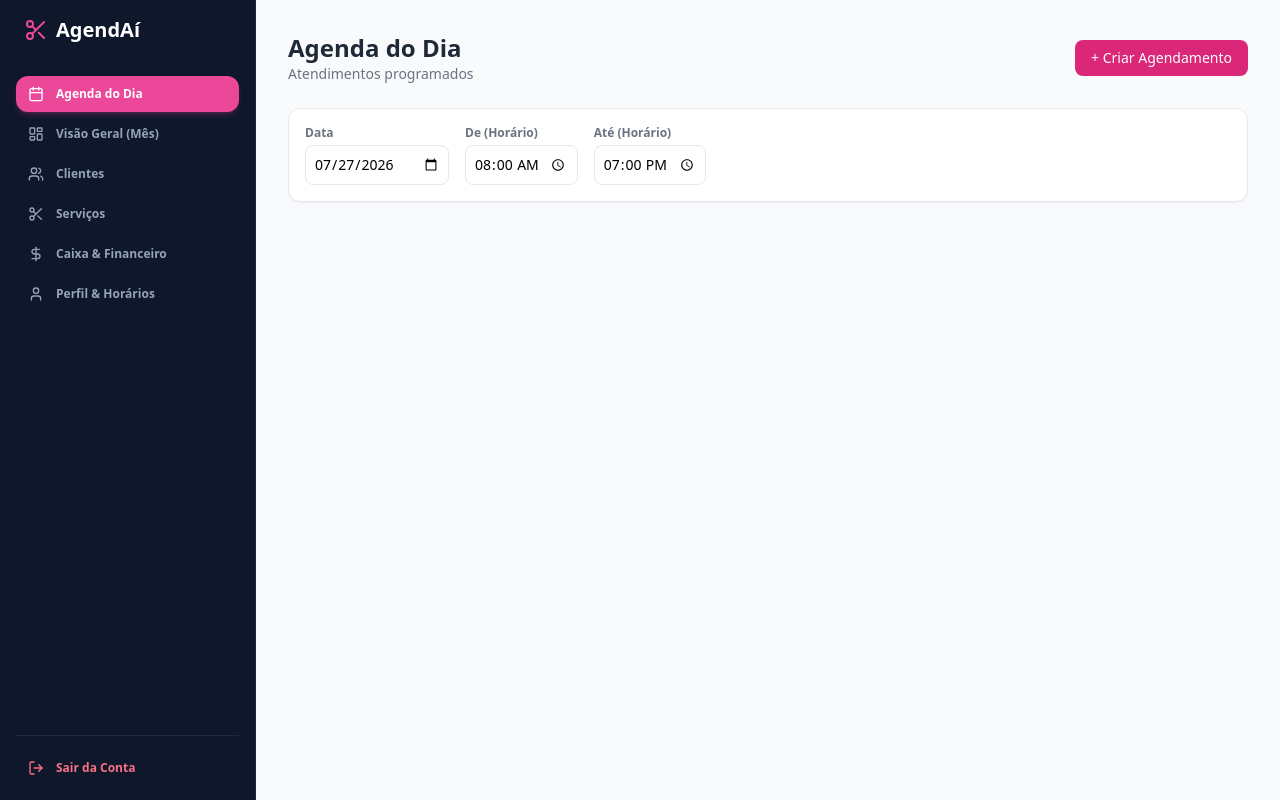
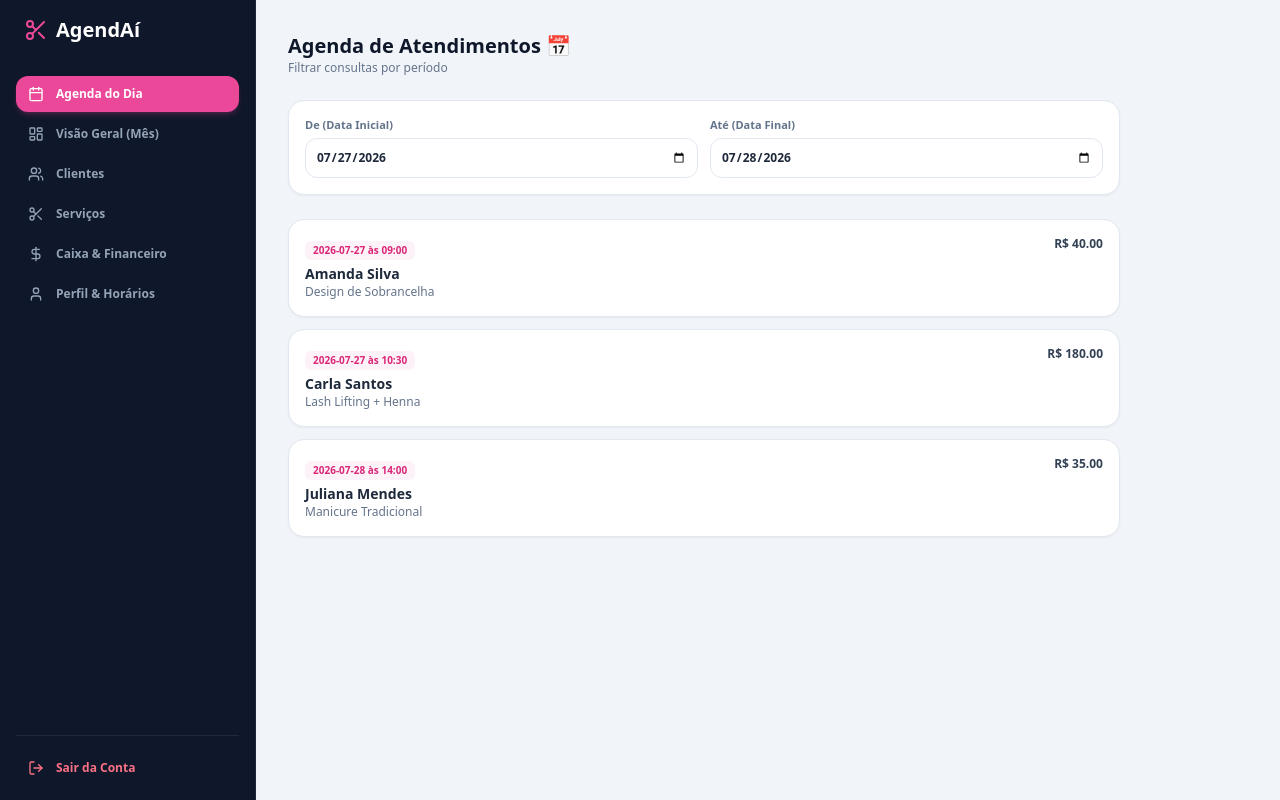
Before and after one commit to felipegdossantos8-glitch/agendai, a Next.js app: page /dashboard in a window 1280 px wide. Built offline with nearby package versions, Linux system fonts and the light colour scheme.

Commit message:
Update page.tsx

```diff
--- a/src/app/dashboard/page.tsx
+++ b/src/app/dashboard/page.tsx
@@ -1,165 +1,80 @@
 "use client";
-import { useState, useEffect } from "react";
+
+import { useState } from "react";
 import Sidebar from "@/components/Sidebar";
+import { Calendar as CalendarIcon, Clock, CheckCircle2, MessageSquare, Plus } from "lucide-react";
 
-export default function DashboardPage() {
-  const [dataFiltro, setDataFiltro] = useState(new Date().toISOString().split("T")[0]);
-  const [horaInicio, setHoraInicio] = useState("08:00");
-  const [horaFim, setHoraFim] = useState("19:00");
-  const [modalAgendar, setModalAgendar] = useState(false);
+export default function PainelAgenda() {
+  const [dataInicio, setDataInicio] = useState("2026-07-27");
+  const [dataFim, setDataFim] = useState("2026-07-28");
 
-  // Estados para o novo agendamento (Item 9)
-  const [clientes, setClientes] = useState<{ id: string; nome: string; telefone: string }[]>([]);
-  const [clienteSelecionado, setClienteSelecionado] = useState("");
-  const [novoNome, setNovoNome] = useState("");
-  const [novoTelefone, setNovoTelefone] = useState("");
-  const [horarioAgendamento, setHorarioAgendamento] = useState("09:00");
+  const [agendamentos] = useState([
+    { id: "1", data: "2026-07-27", cliente: "Amanda Silva", servico: "Design de Sobrancelha", horario: "09:00", valor: 40.0, telefone: "5511988888888" },
+    { id: "2", data: "2026-07-27", cliente: "Carla Santos", servico: "Lash Lifting + Henna", horario: "10:30", valor: 180.0, telefone: "5511977777777" },
+    { id: "3", data: "2026-07-28", cliente: "Juliana Mendes", servico: "Manicure Tradicional", horario: "14:00", valor: 35.0, telefone: "5511966666666" },
+  ]);
 
-  useEffect(() => {
-    const c = localStorage.getItem("agendai_clientes");
-    if (c) setClientes(JSON.parse(c));
-  }, []);
-
-  const handleCriarAgendamento = () => {
-    let nomeFinal = novoNome;
-    let telFinal = novoTelefone;
-
-    if (clienteSelecionado !== "novo") {
-      const cli = clientes.find((x) => x.id === clienteSelecionado);
-      if (cli) {
-        nomeFinal = cli.nome;
-        telFinal = cli.telefone;
-      }
-    } else {
-      if (!novoNome || !novoTelefone) return alert("Preencha nome e telefone do novo cliente.");
-      // Cadastra novo cliente automaticamente
-      const novo = { id: Date.now().toString(), nome: novoNome, telefone: novoTelefone };
-      const listaAtualizada = [...clientes, novo];
-      setClientes(listaAtualizada);
-      localStorage.setItem("agendai_clientes", JSON.stringify(listaAtualizada));
-    }
-
-    alert(`Agendamento criado para ${nomeFinal} às ${horarioAgendamento}`);
-    setModalAgendar(false);
-  };
+  const agendamentosFiltrados = agendamentos.filter(
+    (a) => a.data >= dataInicio && a.data <= dataFim
+  );
 
   return (
-    <div className="flex min-h-screen bg-gray-50">
+    <div className="flex min-h-screen bg-slate-100 text-slate-800">
       <Sidebar />
-      <main className="flex-1 p-8">
-        <div className="flex flex-col sm:flex-row sm:items-center justify-between gap-4 mb-6">
+      <main className="flex-1 p-4 md:p-8 overflow-y-auto max-w-4xl">
+        <header className="mb-6 flex justify-between items-center">
           <div>
-            <h1 className="text-2xl font-bold text-gray-800">Agenda do Dia</h1>
-            <p className="text-sm text-gray-500">Atendimentos programados</p>
+            <h1 className="text-xl font-bold text-slate-900">Agenda de Atendimentos 📅</h1>
+            <p className="text-xs text-slate-500">Filtrar consultas por período</p>
           </div>
-          <button
-            onClick={() => setModalAgendar(true)}
-            className="bg-pink-600 hover:bg-pink-700 text-white px-4 py-2 rounded-lg font-medium text-sm"
-          >
-            + Criar Agendamento
-          </button>
-        </div>
+        </header>
 
-        {/* Item 1: Filtros da Agenda com De - Até */}
-        <div className="bg-white p-4 rounded-xl shadow-sm border border-gray-200 mb-6 flex flex-wrap items-center gap-4">
-          <div>
-            <label className="block text-xs font-semibold text-gray-500 mb-1">Data</label>
+        {/* Filtro por Intervalo: Data De - Até */}
+        <div className="bg-white p-4 rounded-2xl border border-slate-200 shadow-sm mb-6 flex flex-wrap items-center gap-3">
+          <div className="flex-1 min-w-[130px]">
+            <label className="block text-[11px] font-bold text-slate-500 mb-1">De (Data Inicial)</label>
             <input
               type="date"
-              value={dataFiltro}
-              onChange={(e) => setDataFiltro(e.target.value)}
-              className="p-2 border rounded-lg text-sm"
+              value={dataInicio}
+              onChange={(e) => setDataInicio(e.target.value)}
+              className="w-full p-2.5 rounded-xl border border-slate-200 text-xs font-semibold focus:outline-none focus:border-pink-500"
             />
           </div>
-          <div>
-            <label className="block text-xs font-semibold text-gray-500 mb-1">De (Horário)</label>
+
+          <div className="flex-1 min-w-[130px]">
+            <label className="block text-[11px] font-bold text-slate-500 mb-1">Até (Data Final)</label>
             <input
-              type="time"
-              value={horaInicio}
-              onChange={(e) => setHoraInicio(e.target.value)}
-              className="p-2 border rounded-lg text-sm"
-            />
-          </div>
-          <div>
-            <label className="block text-xs font-semibold text-gray-500 mb-1">Até (Horário)</label>
-            <input
-              type="time"
-              value={horaFim}
-              onChange={(e) => setHoraFim(e.target.value)}
-              className="p-2 border rounded-lg text-sm"
+              type="date"
+              value={dataFim}
+              onChange={(e) => setDataFim(e.target.value)}
+              className="w-full p-2.5 rounded-xl border border-slate-200 text-xs font-semibold focus:outline-none focus:border-pink-500"
             />
           </div>
         </div>
 
-        {/* Modal Item 9: Agendamento para cliente existente ou novo */}
-        {modalAgendar && (
-          <div className="fixed inset-0 bg-black/40 flex items-center justify-center p-4">
-            <div className="bg-white rounded-xl p-6 w-full max-w-md space-y-4">
-              <h2 className="text-lg font-bold text-gray-800">Novo Agendamento</h2>
-
-              <div>
-                <label className="block text-xs font-medium text-gray-600 mb-1">Cliente</label>
-                <select
-                  value={clienteSelecionado}
-                  onChange={(e) => setClienteSelecionado(e.target.value)}
-                  className="w-full p-2 border rounded-lg text-sm"
-                >
-                  <option value="">Selecione um cliente...</option>
-                  <option value="novo">+ Novo Cliente (Cadastrar na hora)</option>
-                  {clientes.map((c) => (
-                    <option key={c.id} value={c.id}>
-                      {c.nome} ({c.telefone})
-                    </option>
-                  ))}
-                </select>
+        {/* Lista de Atendimentos */}
+        <div className="space-y-3">
+          {agendamentosFiltrados.length === 0 ? (
+            <div className="text-center py-10 bg-white rounded-2xl border text-xs text-slate-400">
+              Nenhum agendamento encontrado no período selecionado.
+            </div>
+          ) : (
+            agendamentosFiltrados.map((item) => (
+              <div key={item.id} className="p-4 bg-white rounded-2xl border border-slate-200 shadow-sm flex flex-col gap-2">
+                <div className="flex justify-between items-start">
+                  <div>
+                    <span className="text-[10px] font-bold text-pink-600 bg-pink-50 px-2 py-0.5 rounded-md inline-block mb-1">
+                      {item.data} às {item.horario}
+                    </span>
+                    <h3 className="font-bold text-sm text-slate-800">{item.cliente}</h3>
+                    <p className="text-xs text-slate-500">{item.servico}</p>
+                  </div>
+                  <span className="font-bold text-xs text-slate-700">R$ {item.valor.toFixed(2)}</span>
+                </div>
               </div>
-
-              {clienteSelecionado === "novo" && (
-                <div className="space-y-2 border-l-2 border-pink-500 pl-3 my-2">
-                  <input
-                    type="text"
-                    placeholder="Nome do Novo Cliente"
-                    className="w-full p-2 border rounded-lg text-sm"
-                    value={novoNome}
-                    onChange={(e) => setNovoNome(e.target.value)}
-                  />
-                  <input
-                    type="text"
-                    placeholder="WhatsApp"
-                    className="w-full p-2 border rounded-lg text-sm"
-                    value={novoTelefone}
-                    onChange={(e) => setNovoTelefone(e.target.value)}
-                  />
-                </div>
-              )}
-
-              <div>
-                <label className="block text-xs font-medium text-gray-600 mb-1">Horário</label>
-                <input
-                  type="time"
-                  value={horarioAgendamento}
-                  onChange={(e) => setHorarioAgendamento(e.target.value)}
-                  className="w-full p-2 border rounded-lg text-sm"
-                />
-              </div>
-
-              <div className="flex justify-end gap-2 pt-2">
-                <button
-                  onClick={() => setModalAgendar(false)}
-                  className="px-4 py-2 text-gray-600 hover:bg-gray-100 rounded-lg text-sm"
-                >
-                  Cancelar
-                </button>
-                <button
-                  onClick={handleCriarAgendamento}
-                  className="px-4 py-2 bg-pink-600 text-white rounded-lg hover:bg-pink-700 text-sm"
-                >
-                  Confirmar Agendamento
-                </button>
-              </div>
-            </div>
-          </div>
-        )}
+            ))
+          )}
+        </div>
       </main>
     </div>
   );
```
